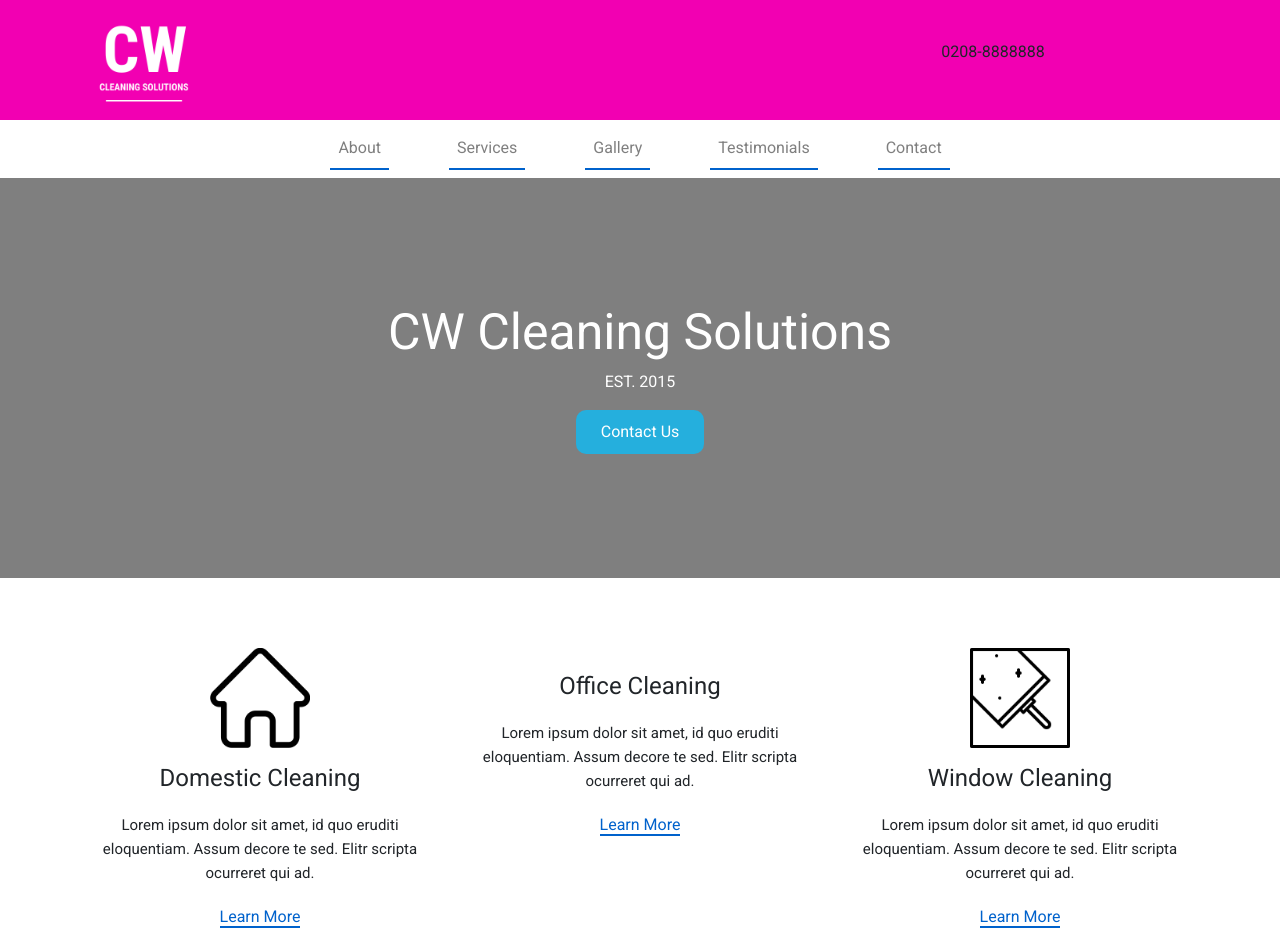
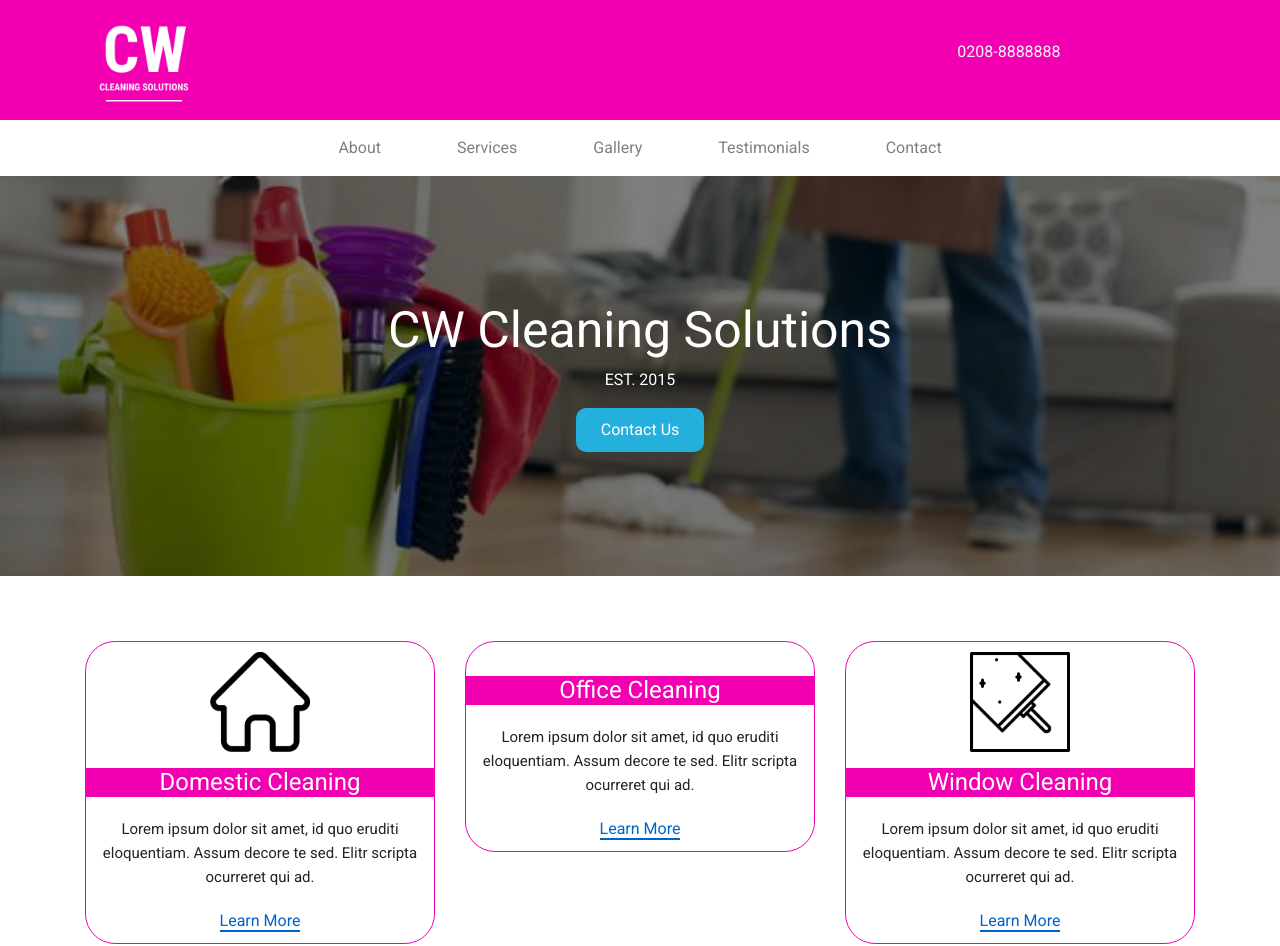
Before and after one commit to rossmclenny/quiz4.0, a plain HTML site: page index.html in a window 1280 px wide. Shown: the top 946 px of the page. Drawn offline with nearby package versions, Linux system fonts and the light colour scheme.

Commit message:
box color added

```diff
--- a/assets/css/style.css
+++ b/assets/css/style.css
@@ -30,6 +30,7 @@ body, html {
   margin-right: 10%;
   align-self: flex-end;
   flex: 1;
+  color: whitesmoke;
 }
 
 
@@ -37,18 +38,21 @@ body, html {
 padding-left:30px;
 padding-right:30px;
 color: white;
-
 }
 
 .navbar-nav > li:hover {
-    border-left: 1px solid whitesmoke;
-    border-right: 1px solid whitesmoke;
+border-left: 1px solid #f200b2;
+border-right: 1px solid #f200b2;
+}
+
+.nav-link {
+  border: none;
 }
 
 
 
   .hero-image {
-    background-image: linear-gradient(rgba(0, 0, 0, 0.5), rgba(0, 0, 0, 0.5)), url("../img/houseclean.jpg");
+    background-image: linear-gradient(rgba(0, 0, 0, 0.5), rgba(0, 0, 0, 0.5)), url("../img/housecleaning.jpg");
     height: 50%;
     background-position: center;
     background-repeat: no-repeat;
@@ -117,9 +121,14 @@ a{
 
 .box-part{
     background:#FFF;
-    border-radius:0;
-    padding:5px 5px;
+    border: 1px solid #f200b2;
+    border-radius:30px;
+    padding:10px 0px;
     margin:5px 0px;
+}
+.box-part .title {
+  background: #f200b2;
+  color: #FFF;
 }
 .text{
     margin:20px 0px;
@@ -140,7 +149,7 @@ a{
   text-align: center;
 }
 
-@media (max-width: 500px) {
+@media (max-width: 768px) {
   .sub-text {
     flex-direction: column;
   }
--- a/index.html
+++ b/index.html
@@ -5,7 +5,7 @@
     <meta name="viewport" content="width=device-width, initial-scale=1.0">
     <title>CW Cleaning Services</title>
     <link rel="stylesheet" href="https://maxcdn.bootstrapcdn.com/bootstrap/4.0.0/css/bootstrap.min.css" integrity="sha384-Gn5384xqQ1aoWXA+058RXPxPg6fy4IWvTNh0E263XmFcJlSAwiGgFAW/dAiS6JXm" crossorigin="anonymous">
-    <link rel="stylesheet" href="https://stackpath.bootstrapcdn.com/font-awesome/4.7.0/css/font-awesome.min.css">
+    <link href="https://stackpath.bootstrapcdn.com/font-awesome/4.7.0/css/font-awesome.min.css" rel="stylesheet">
     <link rel="stylesheet" href="assets/css/style.css">
 
 </head>
@@ -17,7 +17,7 @@
             <img src="assets/img/Street Style eBay Logo.png" alt="">
         </div>
         <div class="column-2">
-            <p>0208-8888888</p>
+            <p><i class="fas fa-phone"></i> 0208-8888888</p>
         </div>
     </div>
 </div>
```
Also changed, not shown: assets/img/housecleaning.jpg (added). Lines whose indentation alone changed are shown as unchanged.
